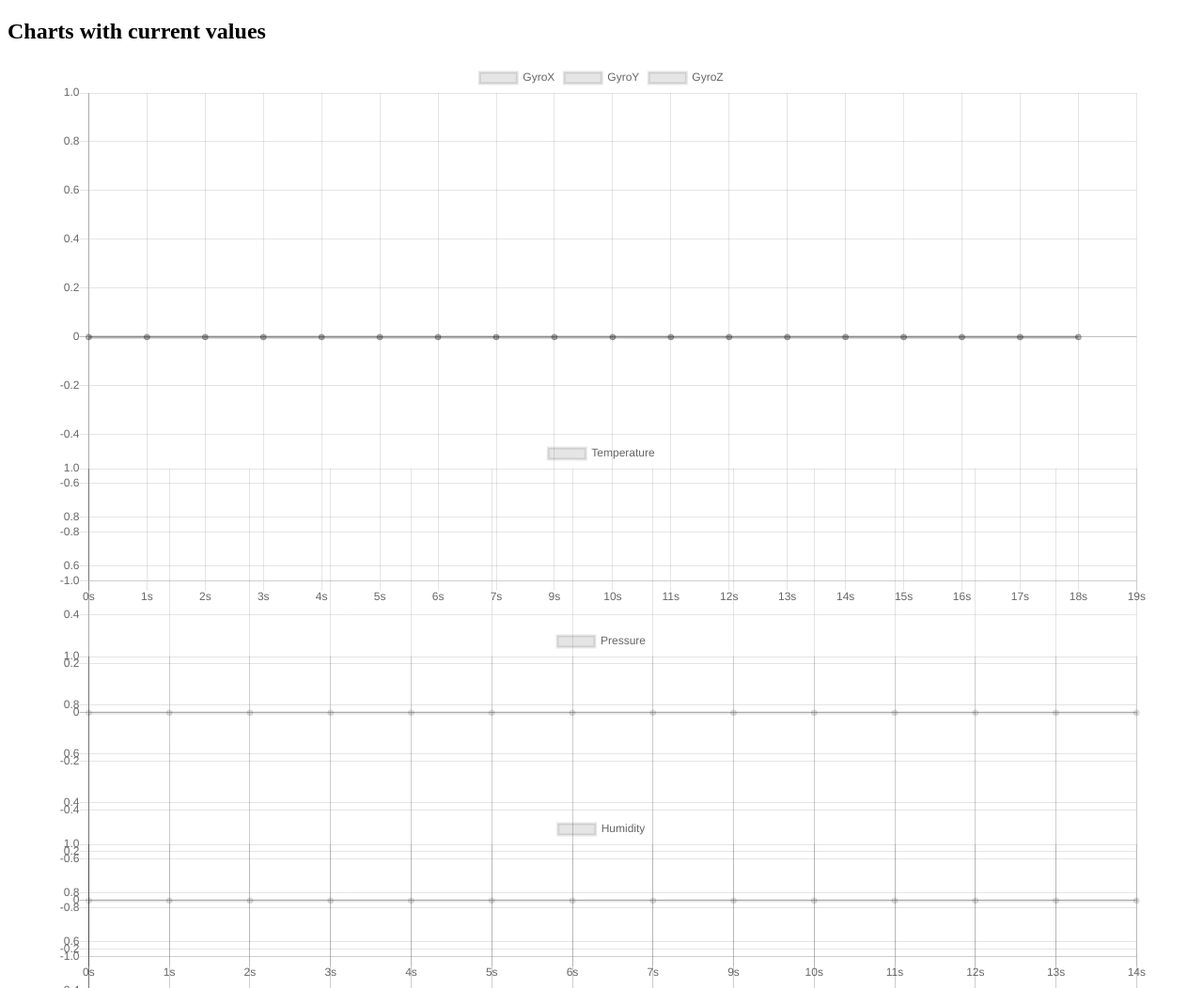
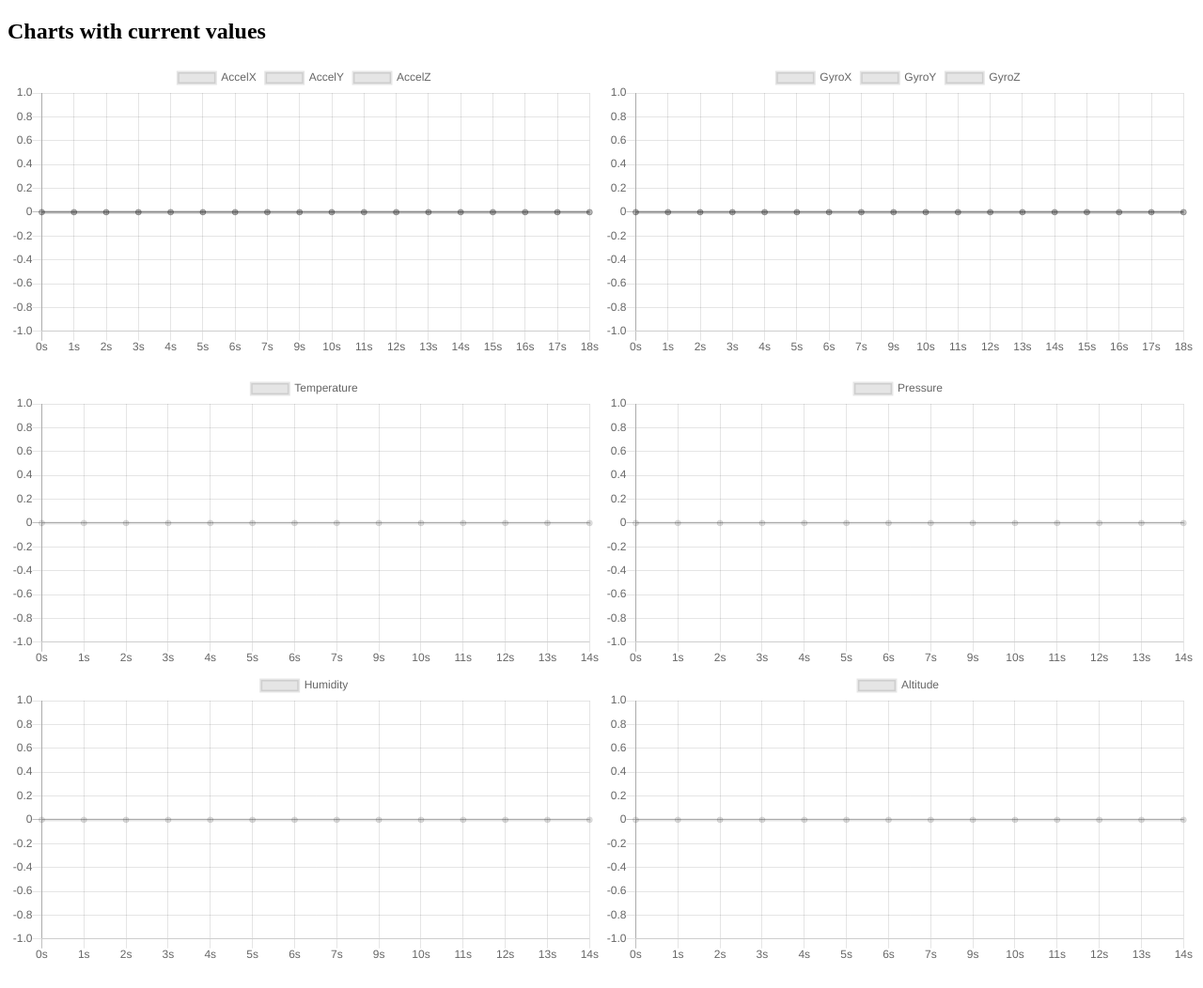
Before and after one commit to VolDonets/ws_devices_mul_threads, a plain HTML site: page src/server_files/index.html in a window 1280 px wide. Shown: the top 1052 px of the page at 94% size. Drawn offline with nearby package versions, Linux system fonts and the light colour scheme.

Commit message:
Bags with graphics is removed, and improved a using of graph views.

```diff
--- a/src/server_files/app.css
+++ b/src/server_files/app.css
@@ -1,30 +1,25 @@
 .col-1-1 {
     width: 50%;
-    height: 50%;
     float: left;
 }
 
 .col-1-2 {
     width: 50%;
-    height: 50%;
     float: left;
 }
 
 .col-2-1 {
     width: 50%;
-    height: 33.3333333333%;
     float: left;
 }
 
 .col-2-2 {
     width: 50%;
-    height: 33.3333333333%;
     float: left;
 }
 
 .col-2-3 {
     width: 50%;
-    height: 33.3333333333%;
     float: left;
 }
 
--- a/src/server_files/index.html
+++ b/src/server_files/index.html
@@ -5,6 +5,7 @@
     <script src='lib/jquery.min.js'></script>
     <script src='app.js'></script>
     <script src="https://cdn.jsdelivr.net/npm/chart.js@2.8.0"></script>
+    <link rel="stylesheet" type="text/css" href="app.css" />
 </head>
 <body>
 <h2>Charts with current values</h2>
@@ -12,36 +13,24 @@
     <div class="container">
         <div class="row">
             <div class="col-1-1">
-                <div style='margin: 0 50px;height:200px'>
-                    <canvas id="myChartAccel" role="img"></canvas>
-                </div>
+                <canvas id="myChartAccel" role="img"></canvas>
             </div>
             <div class="col-1-2">
-                <div style='margin: 0 50px;height:200px'>
-                    <canvas id="myChartGyro" role="img"></canvas>
-                </div>
+                <canvas id="myChartGyro" role="img"></canvas>
             </div>
         </div>
         <div class="row">
             <div class="col-2-1">
-                <div style='margin: 0 50px;height:200px'>
-                    <canvas id="myChartTemperature" role="img"></canvas>
-                </div>
+                <canvas id="myChartTemperature" role="img"></canvas>
             </div>
             <div class="col-2-2">
-                <div style='margin: 0 50px;height:200px'>
-                    <canvas id="myChartPressure" role="img"></canvas>
-                </div>
+                <canvas id="myChartPressure" role="img"></canvas>
             </div>
             <div class="col-2-3">
-                <div style='margin: 0 50px;height:200px'>
-                    <canvas id="myChartHumidity" role="img"></canvas>
-                </div>
+                <canvas id="myChartHumidity" role="img"></canvas>
             </div>
             <div class="col-2-3">
-                <div style='margin: 0 50px;height:200px'>
-                    <canvas id="myChartAltitude" role="img"></canvas>
-                </div>
+                <canvas id="myChartAltitude" role="img"></canvas>
             </div>
         </div>
     </div>
@@ -93,6 +82,7 @@
         data: {
             labels: ["0s", "1s", "2s", "3s", "4s", "5s", "6s", "7s", "9s", "10s", "11s", "12s", "13s", "14s"],
             datasets: [{
+                fill: false,
                 lineTension: 0,
                 label: "Pressure",
                 data: dataPressure,
@@ -119,6 +109,7 @@
         data: {
             labels: ["0s", "1s", "2s", "3s", "4s", "5s", "6s", "7s", "9s", "10s", "11s", "12s", "13s", "14s"],
             datasets: [{
+                fill: false,
                 lineTension: 0,
                 label: "Humidity",
                 data: dataHumidity,
@@ -145,6 +136,7 @@
         data: {
             labels: ["0s", "1s", "2s", "3s", "4s", "5s", "6s", "7s", "9s", "10s", "11s", "12s", "13s", "14s"],
             datasets: [{
+                fill: false,
                 lineTension: 0,
                 label: "Altitude",
                 data: dataAltitude,
@@ -171,7 +163,7 @@
     const chartAccel = new Chart(ctxAccel, {
         type: 'line',
         data: {
-            labels: ["0s", "1s", "2s", "3s", "4s", "5s", "6s", "7s", "9s", "10s", "11s", "12s", "13s", "14s", "15s", "16s", "17s", "18s", "19s"],
+            labels: ["0s", "1s", "2s", "3s", "4s", "5s", "6s", "7s", "9s", "10s", "11s", "12s", "13s", "14s", "15s", "16s", "17s", "18s"],
             datasets: [{
                 fill: false,
                 lineTension: 0,
@@ -206,14 +198,14 @@
 </script>
 
 <script>
-    const ctxGyro = document.getElementById('myChartAccel').getContext('2d');
+    const ctxGyro = document.getElementById('myChartGyro').getContext('2d');
     const dataGyroX = [0, 0, 0, 0, 0, 0, 0, 0, 0, 0, 0, 0, 0, 0, 0, 0, 0, 0];
     const dataGyroY = [0, 0, 0, 0, 0, 0, 0, 0, 0, 0, 0, 0, 0, 0, 0, 0, 0, 0];
     const dataGyroZ = [0, 0, 0, 0, 0, 0, 0, 0, 0, 0, 0, 0, 0, 0, 0, 0, 0, 0];
     const chartGyro = new Chart(ctxGyro, {
         type: 'line',
         data: {
-            labels: ["0s", "1s", "2s", "3s", "4s", "5s", "6s", "7s", "9s", "10s", "11s", "12s", "13s", "14s", "15s", "16s", "17s", "18s", "19s"],
+            labels: ["0s", "1s", "2s", "3s", "4s", "5s", "6s", "7s", "9s", "10s", "11s", "12s", "13s", "14s", "15s", "16s", "17s", "18s"],
             datasets: [{
                 fill: false,
                 lineTension: 0,
```
